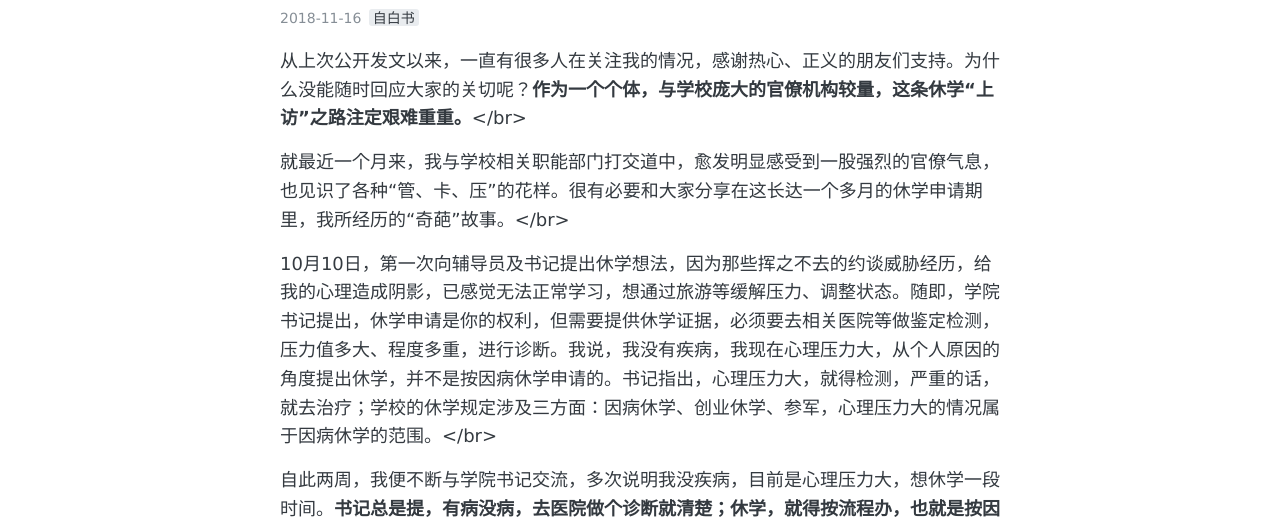
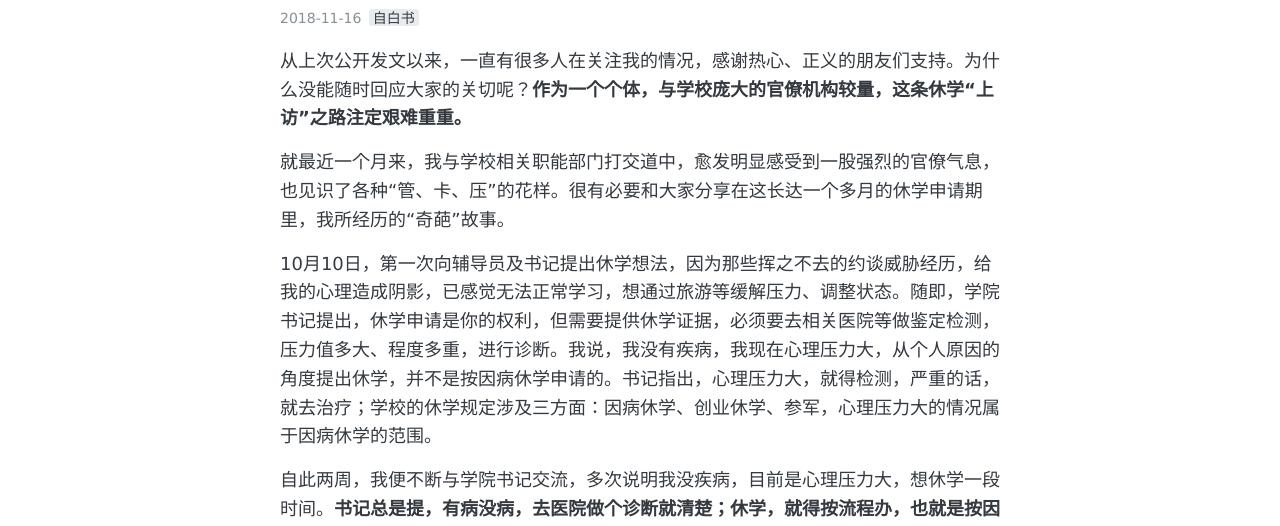
Before and after one commit to shengyuanzhouyuan/shengyuanzhouyuan.github.io, a Jekyll site: the page built from _posts/2018-11-16-qpjl.md, in a window 1280 px wide. Shown: the part 313-839 px from the top of the page. Built offline with Jekyll 4.4.1, drawn with Linux system fonts in a browser that asks for light colours; comment, search, counter and statistics services are not loaded.

```diff
--- a/_posts/2018-11-16-qpjl.md
+++ b/_posts/2018-11-16-qpjl.md
@@ -6,11 +6,11 @@ comments: true
 title:  武大学生周远，这个不”听话“的研究生正被”因病休学“
 ---
 
-从上次公开发文以来，一直有很多人在关注我的情况，感谢热心、正义的朋友们支持。为什么没能随时回应大家的关切呢？**作为一个个体，与学校庞大的官僚机构较量，这条休学“上访”之路注定艰难重重。**</br>
+从上次公开发文以来，一直有很多人在关注我的情况，感谢热心、正义的朋友们支持。为什么没能随时回应大家的关切呢？**作为一个个体，与学校庞大的官僚机构较量，这条休学“上访”之路注定艰难重重。**
 
-就最近一个月来，我与学校相关职能部门打交道中，愈发明显感受到一股强烈的官僚气息，也见识了各种“管、卡、压”的花样。很有必要和大家分享在这长达一个多月的休学申请期里，我所经历的“奇葩”故事。</br>
+就最近一个月来，我与学校相关职能部门打交道中，愈发明显感受到一股强烈的官僚气息，也见识了各种“管、卡、压”的花样。很有必要和大家分享在这长达一个多月的休学申请期里，我所经历的“奇葩”故事。
 
-10月10日，第一次向辅导员及书记提出休学想法，因为那些挥之不去的约谈威胁经历，给我的心理造成阴影，已感觉无法正常学习，想通过旅游等缓解压力、调整状态。随即，学院书记提出，休学申请是你的权利，但需要提供休学证据，必须要去相关医院等做鉴定检测，压力值多大、程度多重，进行诊断。我说，我没有疾病，我现在心理压力大，从个人原因的角度提出休学，并不是按因病休学申请的。书记指出，心理压力大，就得检测，严重的话，就去治疗；学校的休学规定涉及三方面：因病休学、创业休学、参军，心理压力大的情况属于因病休学的范围。</br>
+10月10日，第一次向辅导员及书记提出休学想法，因为那些挥之不去的约谈威胁经历，给我的心理造成阴影，已感觉无法正常学习，想通过旅游等缓解压力、调整状态。随即，学院书记提出，休学申请是你的权利，但需要提供休学证据，必须要去相关医院等做鉴定检测，压力值多大、程度多重，进行诊断。我说，我没有疾病，我现在心理压力大，从个人原因的角度提出休学，并不是按因病休学申请的。书记指出，心理压力大，就得检测，严重的话，就去治疗；学校的休学规定涉及三方面：因病休学、创业休学、参军，心理压力大的情况属于因病休学的范围。
 
 自此两周，我便不断与学院书记交流，多次说明我没疾病，目前是心理压力大，想休学一段时间。**书记总是提，有病没病，去医院做个诊断就清楚；休学，就得按流程办，也就是按因病休学的手续办理，虽然没有细则文件，但这就是学校的惯例，觉得不合理，就去申诉，甚至向教育部反映情况都行。**我一个普通学生，去申诉能解决当前问题么？我没有疾病，却要按心理疾病来办手续，这也太荒唐了！
 
```
